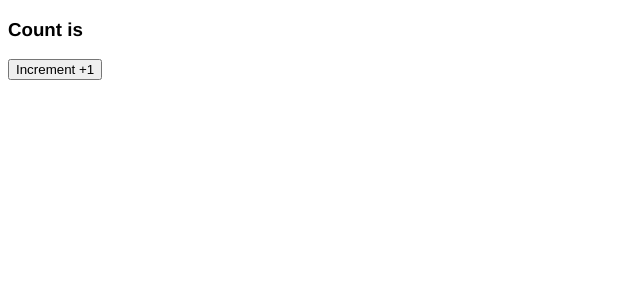
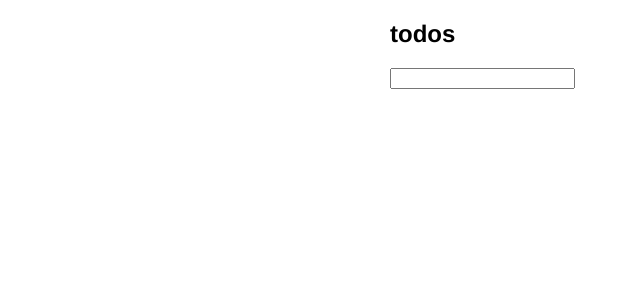
Before and after one commit to cnzsb/vuex-demo, a Vue app: page / in a window 1280 px wide. Shown: the top 300 px of the page, without its empty margins (0-640 px from the left). Built offline with nearby package versions, Linux system fonts and the light colour scheme.

Commit message:
add a todomvc as demo

```diff
--- a/src/App.vue
+++ b/src/App.vue
@@ -1,18 +1,41 @@
 <template>
-    <div>
-        <display></display>
-        <increment></increment>
+    <div class="app">
+        <h2>todos</h2>
+        <input type="text" v-model="todo" @keyup.enter="upTodo(todo)">
+        <list></list>
     </div>
 </template>
 
 <script>
     import store from './vuex/store'
+    import {upTodo} from './vuex/actions'
 
     export default {
         store,
+        vuex: {
+            getters: {
+                todos({todos})
+                {
+                    return todos
+                }
+            },
+            actions: {
+                upTodo
+            }
+        },
+        data() {
+            return {
+                todo: ''
+            }
+        },
+        watch: {
+            todo() {
+                console.log(this.upTodo)
+            }
+        },
+        methods: {},
         components: {
-            display: require('./components/display'),
-            increment: require('./components/increment')
+            list: require('./components/list')
         }
     }
 </script>
@@ -21,4 +44,11 @@
     body {
         font-family: Helvetica, sans-serif;
     }
+
+    .app {
+        width: 500px;
+        margin: 0 auto;
+    }
+
+
 </style>
--- /dev/null
+++ b/src/components/list.vue
@@ -0,0 +1,15 @@
+<template>
+    <ul>
+
+    </ul>
+</template>
+<script>
+    export default {
+        data() {
+            return {}
+        }
+    }
+</script>
+<style>
+
+</style>
--- a/src/vuex/actions.js
+++ b/src/vuex/actions.js
@@ -1,6 +1,13 @@
 /**
  * Created by cnzsb on 2016/8/27.
  */
-export const incrementCounter = ({dispatch}) => {
-    dispatch('INCREMENT', 1)
+export const upTodo = ({dispatch}, todo) => {
+    const fullTime = new Date()
+    const time = (fullTime.getMonth() + 1) + '-' + fullTime.getDate() + ' ' + fullTime.getHours() + ':' + (fullTime.getMinutes() < 10 ? '0' + fullTime.getMinutes() : fullTime.getMinutes())
+    const data = {
+        time,
+        todo,
+        done: false
+    }
+    dispatch('UPTODO', data)
 }
--- a/src/vuex/store.js
+++ b/src/vuex/store.js
@@ -8,31 +8,14 @@ import Vuex from 'vuex'
 Vue.use(Vuex)
 
 const state = {
-    count: 0
+    todos: []
 }
 
 const mutations = {
-    INCREMENT (state, amount) {
-        state.count += amount
+    UPTODO(state, todo) {
+        state.todos.push(todo)
     }
 }
-
-/* const logger = createLogger({
-    collapsed: false,
-    transformer (state) {
-        return state.count
-    },
-    mutationTransformer (mutation) {
-        return mutation.type
-    }
-})*/
-
-/* const plugin = store => {
-    store.subscribe((mutation, state) => {
-        console.log(mutation.type)
-        console.log(state.count)
-    })
-}*/
 
 export default new Vuex.Store({
     state,
```
